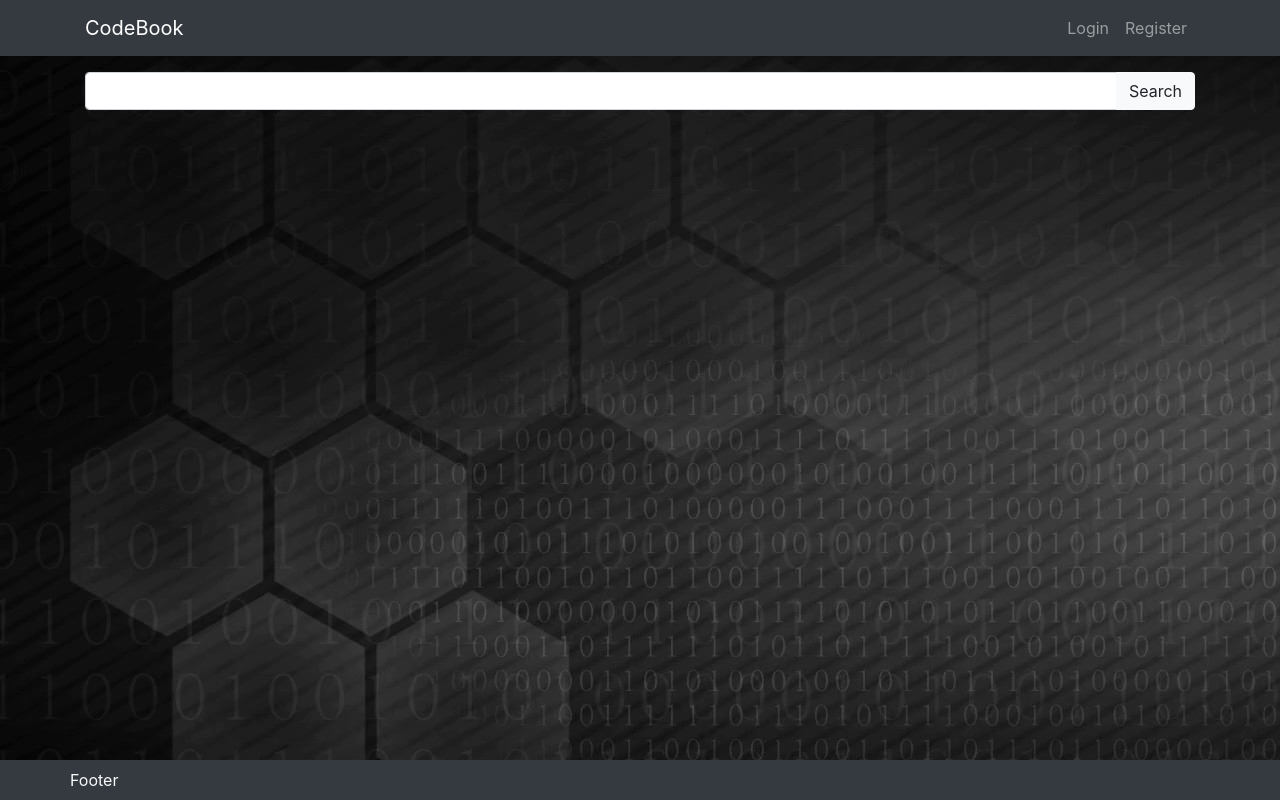
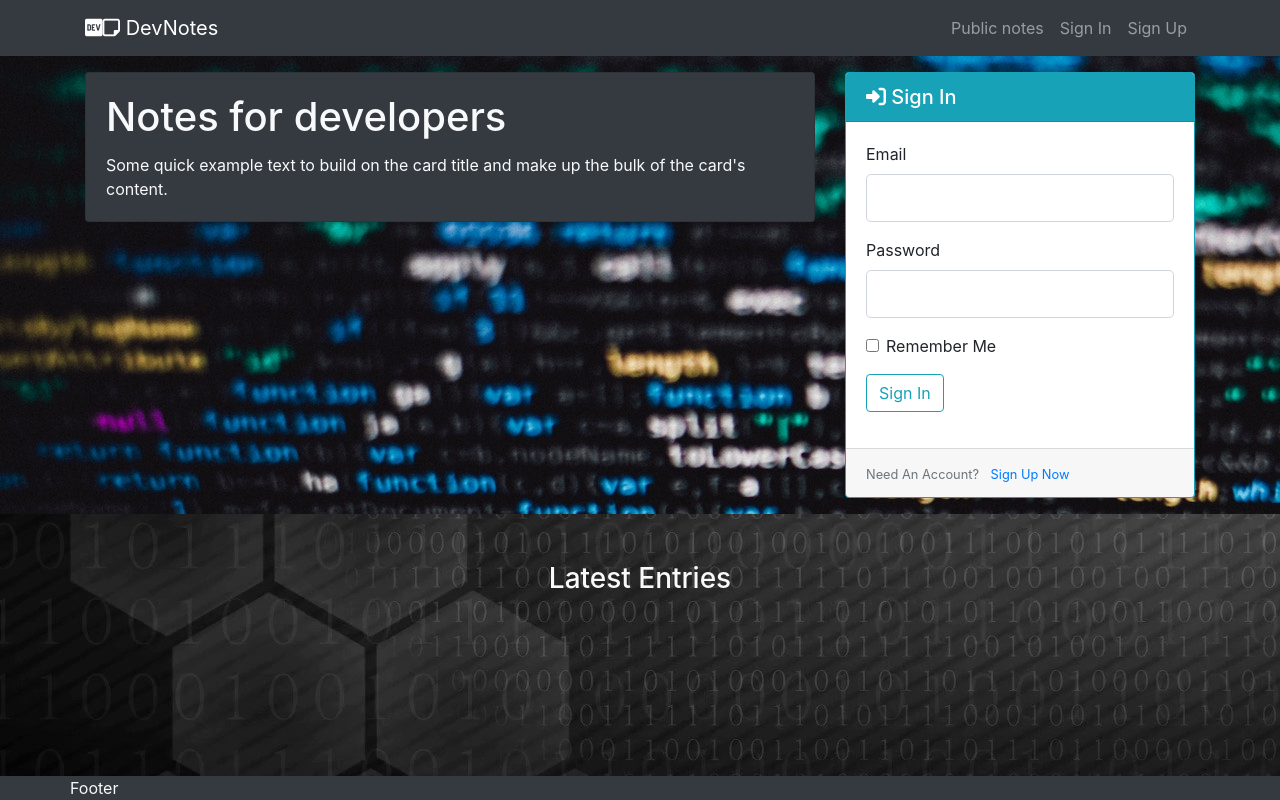
Before and after one commit to jdl208/Code_book, a Flask app: page / in a window 1280 px wide. Run offline with Flask 2, Linux system fonts and the light colour scheme; data that the repository does not hold is empty; some libraries are stand-ins or nearby versions.

Commit message:
Styled and created the new indexpage for the site

```diff
--- a/codebook/models.py
+++ b/codebook/models.py
@@ -45,10 +45,11 @@ class User():
 
 
 class Post():
-    def __init__(self, title, short_desc, content, author, date_posted, public):
+    def __init__(self, title, short_desc, content, author, date_posted, public, avatar):
         self.title = title
         self.short_desc = short_desc
         self.content = content
         self.author = author
         self.date_posted = date_posted
         self.public = public
+        self.avatar = avatar
--- a/codebook/routes.py
+++ b/codebook/routes.py
@@ -11,16 +11,33 @@ from PIL import Image
 from bson.objectid import ObjectId
 
 
-@app.route('/')
+@app.route('/', methods=['GET', 'POST'])
 @app.route('/home', methods=['GET', 'POST'])
 def home():
+    if current_user.is_authenticated:
+        return redirect(url_for('my_notes'))
+    form = LoginForm()
+    if form.validate_on_submit():
+        user = mongo.db.users.find_one({'email': form.email.data})
+        if user and bcrypt.check_password_hash(user['password'], form.password.data):
+            user_obj = User(user['username'], user['email'], user['password'], user['profile_pic'])
+            login_user(user_obj, remember=form.remember.data)
+            next_page = request.args.get('next')
+            return redirect(next_page) if next_page else redirect(url_for('my_notes'))
+        else:
+            flash('Login unsuccesful, please check your email and/or password!', 'fail')
+    posts = mongo.db.posts.find({'$query': {'public': True}, '$orderby': {'date_posted': -1}}).limit(3)
+    return render_template('index.html', posts=posts, title="Home", form=form)
+
+
+@app.route('/public', methods=['GET', 'POST'])
+def public():
     form = SearchForm()
     if form.validate_on_submit():
-        result = mongo.db.posts.find({'$and':[{'$text': {'$search': form.query.data}}, {'public': True}]})
-        return render_template('index.html', posts=result, title='Search results', form=form)
-    return render_template('index.html',
-                           posts=mongo.db.posts.find({'public': True}),
-                           title="Home", form=form)
+        result = mongo.db.posts.find({'$and':[{'$text': {'$search': form.query.data}}, {'username': current_user.username}]})
+        return render_template('notes.html', posts=result, title='Search results', form=form)
+    posts = mongo.db.posts.find({'$query': {'public': True}, '$orderby': {'date_posted': -1}})
+    return render_template('notes.html', posts=posts, title="Public notes", form=form)
 
 
 @app.route('/my_notes', methods=['GET', 'POST'])
@@ -30,8 +47,8 @@ def my_notes():
     if current_user.is_authenticated:
         if form.validate_on_submit():
             result = mongo.db.posts.find({'$and':[{'$text': {'$search': form.query.data}}, {'username': current_user.username}]})
-            return render_template('index.html', posts=result, title='Search results', form=form)
-        return render_template('index.html',
+            return render_template('notes.html', posts=result, title='Search results', form=form)
+        return render_template('notes.html',
                                posts=mongo.db.posts.find({'author': current_user.username}),
                                title="My notes", form=form)
 
@@ -57,7 +74,7 @@ def register():
 @app.route('/login', methods=['GET', 'POST'])
 def login():
     if current_user.is_authenticated:
-        return redirect(url_for('home'))
+        return redirect(url_for('my_notes'))
     form = LoginForm()
     if form.validate_on_submit():
         user = mongo.db.users.find_one({'email': form.email.data})
@@ -65,7 +82,7 @@ def login():
             user_obj = User(user['username'], user['email'], user['password'], user['profile_pic'])
             login_user(user_obj, remember=form.remember.data)
             next_page = request.args.get('next')
-            return redirect(next_page) if next_page else redirect(url_for('home'))
+            return redirect(next_page) if next_page else redirect(url_for('my_notes'))
         else:
             flash('Login unsuccesful, please check your email and/or password!', 'fail')
     return render_template('login.html', title='Login', form=form)
@@ -100,6 +117,7 @@ def account():
             old_value = mongo.db.users.find_one({'username': current_user.username})
             new_pic = {'$set': {'profile_pic': picture_file}}
             mongo.db.users.update_one(old_value, new_pic)
+            mongo.db.posts.update_many({'author': current_user.username}, {'$set': {'avatar': picture_file}})
         if current_user.username != form.username.data:
             mongo.db.posts.update_many({'author': current_user.username}, {'$set': {'author': form.username.data}})
         old_value = mongo.db.users.find_one({'username': current_user.username})
@@ -126,7 +144,8 @@ def new_post():
                     content=form.content.data,
                     author=current_user.username,
                     date_posted=datetime.utcnow(),
-                    public=form.public.data)
+                    public=form.public.data,
+                    avatar=current_user.profile_pic)
         posts = mongo.db.posts
         posts.insert_one(post.__dict__)
         flash('Your post has been created!', 'success')
@@ -151,7 +170,8 @@ def update_post(post_id):
         new_value = {'$set': {'title': form.title.data,
                               'short_desc': form.short_desc.data,
                               'content': form.content.data,
-                              'public': form.public.data}}
+                              'public': form.public.data,
+                              'date_posted': datetime.utcnow()}}
         mongo.db.posts.update_one(post, new_value)
         flash('Your post has been updated!', 'success')
         return redirect(url_for('post', post_id=post['_id']))
--- a/codebook/static/css/style.css
+++ b/codebook/static/css/style.css
@@ -4,8 +4,7 @@ body {
     display: flex;
     min-height: 100vh;
     flex-direction: column;
-    background: url('../img/bg.jpg'), center/cover, no-repeat;
-    background-attachment: fixed;
+    background: url('../img/bg.jpg'), center/cover no-repeat;
 }
 
 main {
@@ -18,3 +17,11 @@ main {
     max-width: 150px;
     border-radius: 50%
 }
+
+.frontpage-bg {
+    background: url('../img/bg-jumbotron.jpg'), center/cover no-repeat;
+}
+
+.post-img {
+    max-width: 30px;
+}
--- a/codebook/templates/base.html
+++ b/codebook/templates/base.html
@@ -13,7 +13,7 @@
 	<link rel="stylesheet" href="https://stackpath.bootstrapcdn.com/bootstrap/4.4.0/css/bootstrap.min.css" integrity="sha384-SI27wrMjH3ZZ89r4o+fGIJtnzkAnFs3E4qz9DIYioCQ5l9Rd/7UAa8DHcaL8jkWt" crossorigin="anonymous">
     <link rel="stylesheet" href="{{url_for('static', filename='css/style.css')}}">
 
-	<title>{{ title }} - My &lt;code&gt;book</title>
+	<title>{{ title }}</title>
 </head>
 
 <body>
@@ -21,33 +21,38 @@
 
             <!-- NAVBAR  -->
 
-        <nav class="navbar navbar-expand-lg navbar-dark bg-dark text-light">
+        <nav class="navbar navbar-expand-lg navbar-dark bg-dark">
             <div class="container">
-                <a class="navbar-brand" href="{{ url_for('home') }}">CodeBook</a>
+                <a class="navbar-brand" href="{{ url_for('home') }}"><i class="fab fa-dev"></i><i class="far fa-sticky-note"></i> DevNotes</a>
                 <button class="navbar-toggler" type="button" data-toggle="collapse" data-target="#navbarTogglerDemo02" aria-controls="navbarTogglerDemo02" aria-expanded="false" aria-label="Toggle navigation"><span class="navbar-toggler-icon"></span></button>
 
                 <div class="collapse navbar-collapse" id="navbarTogglerDemo02">
                     <ul class="navbar-nav ml-auto mt-2 mt-lg-0">
                         {% if current_user.is_authenticated %}
                             <li class="nav-item">
-                                <a class="nav-link" href="{{ url_for('new_post') }}">New post</a>
+                                <a class="nav-link" href="{{ url_for('new_post') }}">New Note</a>
                             </li>
                             <li class="nav-item">
-                                <a class="nav-link" href="{{ url_for('my_notes') }}">My notes</a>
+                                <a class="nav-link" href="{{ url_for('my_notes') }}">My Notes</a>
                             </li>
-
+                            <li class="nav-item">
+                                <a class="nav-link" href="{{ url_for('public') }}">Public Notes</a>
+                            </li>
                             <li class="nav-item">
                                 <a class="nav-link" href="{{ url_for('account') }}">Account</a>
                             </li>
                             <li class="nav-item">
-                                <a class="nav-link" href="{{ url_for('logout') }}">Logout</a>
+                                <a class="nav-link" href="{{ url_for('logout') }}"><i class="fas fa-sign-out-alt"></i> Logout</a>
                             </li>
                         {% else %}
                             <li class="nav-item">
-                                <a class="nav-link" href="{{ url_for('login') }}">Login</a>
+                                <a class="nav-link" href="{{ url_for('public') }}">Public notes</a>
                             </li>
                             <li class="nav-item">
-                                <a class="nav-link" href="{{ url_for('register') }}">Register</a>
+                                <a class="nav-link" href="{{ url_for('login') }}">Sign In</a>
+                            </li>
+                            <li class="nav-item">
+                                <a class="nav-link" href="{{ url_for('register') }}">Sign Up</a>
                             </li>
                         {% endif %}
                     </ul>
@@ -59,7 +64,6 @@
 
 	<main>
 		<div class="container">
-
             <!-- FLASH MESSAGE -->
 			{% with messages = get_flashed_messages(with_categories=true) %}
 				{% if messages %}
@@ -70,17 +74,16 @@
 					{% endfor %}
 				{% endif %}
 			{% endwith%}
-
             <!-- END FLASH MESSAGE -->
+		</div>
 
 			{% block content %}
 			{% endblock %}
 
-		</div>
 
 	</main>
 
-	<footer class="navbar navbar-expand-lg bg-dark text-light">
+	<footer class="mt-3 bg-dark text-light">
 		<div class="container">
 			<div class="row">
                 Footer
--- a/codebook/templates/index.html
+++ b/codebook/templates/index.html
@@ -1,38 +1,95 @@
 {% extends 'base.html' %}
 {% block content %}
+<div class="frontpage-bg pt-3 pb-3">
+	<div class="container">
 		<div class="row">
-        <div class="col s-12 mt-3">
-            <form class="" method="POST">
+			<!-- Welcome card -->
+			<div class="col-12 col-md-7 col-lg-8 mb-3">
+				<div class="card bg-dark text-light ">
+					<div class="card-body">
+						<h1 class="card-title">Notes for developers</h1>
+						<p class="card-text">Some quick example text to build on the card title and make up the bulk of the card's content.</p>
+					</div>
+				</div>
+			</div>
+			<!-- Sign In Card -->
+			<div class="col-12 col-md-5 col-lg-4 border-info">
+				<div class="card border-info">
+					<div class="card-header bg-info text-white">
+						<h5 class="card-title mb-0"><i class="fas fa-sign-in-alt"></i> Sign In</h5>
+					</div>
+					<div class="card-body">
+						<form method="POST" action="">
 							{{ form.hidden_tag() }}
-                <div class="input-group mb-3">
-                    {{ form.query(class="form-control") }}
-                    <div class="input-group-append">
-                        {{ form.submit(class="btn btn-light") }}
+							<div class="form-group">
+								{{ form.email.label(class="form-control-label") }}
+								{% if form.email.errors %}
+								{{ form.email(class="form-control form-control-lg is-invalid") }}
+								<div class="invalid-feedback">
+									{% for error in form.email.errors %}
+									<span>{{ error }}</span>
+									{% endfor %}
 								</div>
+								{% else %}
+								{{ form.email(class="form-control form-control-lg") }}
+								{% endif %}
+							</div>
+							<div class="form-group">
+								{{ form.password.label(class="form-control-label") }}
+								{% if form.password.errors %}
+								{{ form.password(class="form-control form-control-lg is-invalid") }}
+								<div class="invalid-feedback">
+									{% for error in form.password.errors %}
+									<span>{{ error }}</span>
+									{% endfor %}
+								</div>
+								{% else %}
+								{{ form.password(class="form-control form-control-lg") }}
+								{% endif %}
+							</div>
+							<div class="form-check">
+								{{ form.remember(class="form-check-input") }}
+								{{ form.remember.label(class="form-check-label mb-3") }}
+							</div>
+							<div class="form-group">
+								{{ form.submit(class="btn btn-outline-info") }}
 							</div>
 						</form>
 					</div>
+					<div class="card-footer">
+						<small class="text-muted">Need An Account? <a class="ml-2" href="{{ url_for('register') }}">Sign Up Now</a></small>
 					</div>
+				</div>
+			</div>
+			<!-- End sign in card -->
+
+		</div>
+	</div>
+</div>
+
+<!-- Last 3 public notes -->
+<div class="container pt-5">
+	<h3 class="text-light text-center mb-5">Latest Entries</h3>
 	<div class="row">
-        <div class="accordion col s-12" id="accordionExample">
 		{% for post in posts %}
+		<div class="col-12 col-md-4 mb-3">
 			<div class="card border-warning">
-                    <a class="" data-toggle="collapse" data-target="#collapse{{post._id}}" aria-expanded="false" aria-controls="collapse{{post._id}}">
-                        <div class="card-header bg-warning" id="{{post._id}}">
-                            <h4>{{ post.title }}</h4>
-                            <div>{{post.short_desc}}</div>
+				<div class="card-header bg-warning">
+					<h4 class="card-title">{{ post.title }}</h4>
+					<img class="float-left rounded-circle post-img" src="{{url_for('static', filename='prof_img/' + post.avatar)}}" alt="Avatar">
+					<small class="text-muted"> {{ post.author }}</small>
 				</div>
-                    </a>
-                    <div id="collapse{{post._id}}" class="collapse" aria-labelledby="post._id" data-parent="#accordionExample">
 				<div class="card-body">
+					<h5 class="card-subtitle mb-2 text-muted">{{post.short_desc}}</h5>
 					{{ post.content | safe }}
 				</div>
 				<div class="card-footer">
-                            <small class="text-muted">{{ post.author }} - {{ post.date_posted.strftime('%d-%m-%Y') }}</small>
 					{% if post.author == current_user.username %}
-                                <a class="btn btn-secondary btn-sm" href="{{ url_for('update_post', post_id=post._id) }}"><i class="fas fa-pen"></i></a>
+					<a class="btn btn-secondary btn-sm"
+						href="{{ url_for('update_post', post_id=post._id) }}"><i class="fas fa-pen"></i></a>
 					<button type="button" class="btn btn-danger btn-sm m-1" data-toggle="modal" data-target="#deleteModal"><i class="fas fa-trash-alt"></i></button>
 					{% endif%}
+					<small class="text-muted">Last update: {{ post.date_posted.strftime('%d-%m-%Y') }}</small>
 				</div>
 			</div>
 		</div>
```
Also changed, not shown: codebook/templates/notes.html (added, +44 -0 lines), codebook/static/img/bg-jumbotron.jpg (added). Lines whose indentation alone changed are shown as unchanged.
